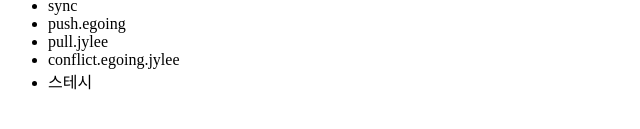
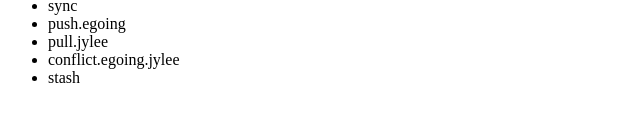
Before and after one commit to telltolove/opentutorials_git_jylee, a plain HTML site: page index.html in a window 1280 px wide. Shown: the part 297-426 px from the top of the page, 0-640 px from the left. Drawn offline with Linux system fonts and the light colour scheme.

Commit message:
Add stash

```diff
--- a/index.html
+++ b/index.html
@@ -25,7 +25,7 @@
             <li>push.egoing</li>
             <li>pull.jylee</li>
             <li>conflict.egoing.jylee</li>
-            <li>스테시</li>
+            <li>stash</li>
         </ul>
     </body>
 </html>
```
